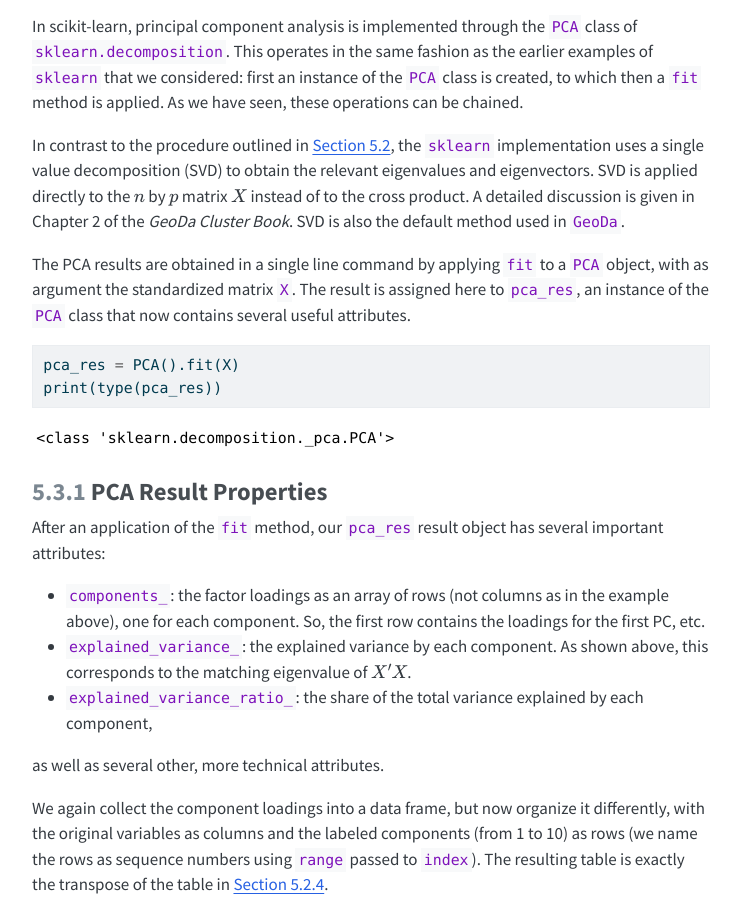
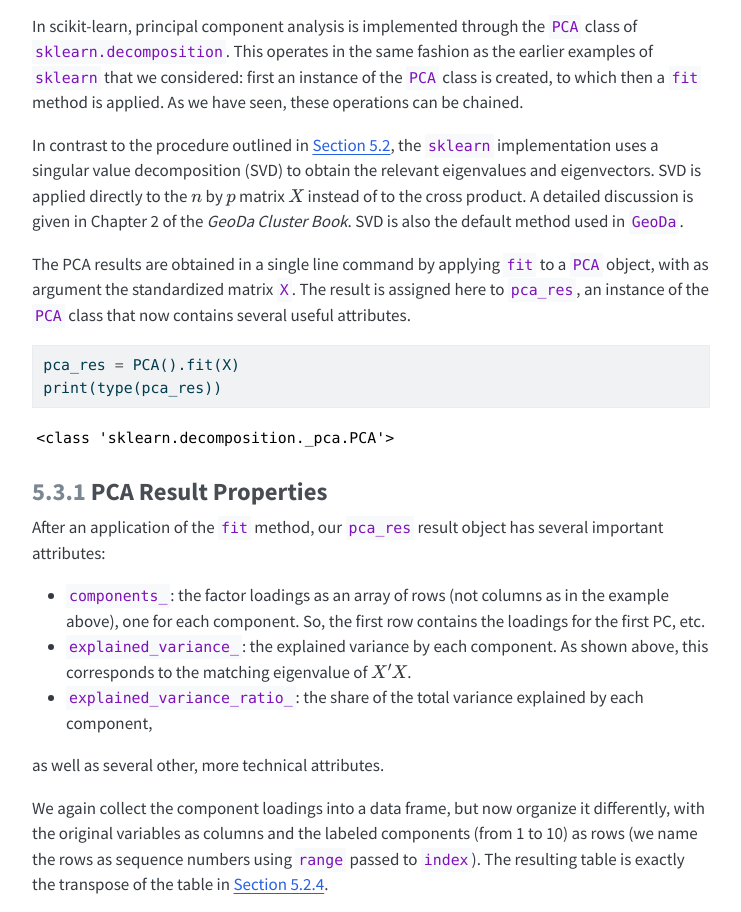
Before and after one commit to geodapress/spatial-cluster-companion, a plain HTML site: page docs/PCA.html in a window 1280 px wide. Shown: the part 8500-9412 px from the top of the page, without its empty margins (269-1010 px from the left). Drawn offline with nearby package versions, Linux system fonts and the light colour scheme; a script that the page names is missing.

Commit message:
single value decomposition to singular value

```diff
--- a/docs/PCA.html
+++ b/docs/PCA.html
@@ -967,7 +967,7 @@ Share of total variance in each component:
 <section id="principal-components-analysis-with-scikit-learn" class="level2" data-number="5.3">
 <h2 data-number="5.3" class="anchored" data-anchor-id="principal-components-analysis-with-scikit-learn"><span class="header-section-number">5.3</span> Principal Components Analysis With Scikit-Learn</h2>
 <p>In scikit-learn, principal component analysis is implemented through the <code>PCA</code> class of <code>sklearn.decomposition</code>. This operates in the same fashion as the earlier examples of <code>sklearn</code> that we considered: first an instance of the <code>PCA</code> class is created, to which then a <code>fit</code> method is applied. As we have seen, these operations can be chained.</p>
-<p>In contrast to the procedure outlined in <a href="#sec-steps" class="quarto-xref"><span>Section 5.2</span></a>, the <code>sklearn</code> implementation uses a single value decomposition (SVD) to obtain the relevant eigenvalues and eigenvectors. SVD is applied directly to the <span class="math inline">\(n\)</span> by <span class="math inline">\(p\)</span> matrix <span class="math inline">\(X\)</span> instead of to the cross product. A detailed discussion is given in Chapter 2 of the <em>GeoDa Cluster Book</em>. SVD is also the default method used in <code>GeoDa</code>.</p>
+<p>In contrast to the procedure outlined in <a href="#sec-steps" class="quarto-xref"><span>Section 5.2</span></a>, the <code>sklearn</code> implementation uses a singular value decomposition (SVD) to obtain the relevant eigenvalues and eigenvectors. SVD is applied directly to the <span class="math inline">\(n\)</span> by <span class="math inline">\(p\)</span> matrix <span class="math inline">\(X\)</span> instead of to the cross product. A detailed discussion is given in Chapter 2 of the <em>GeoDa Cluster Book</em>. SVD is also the default method used in <code>GeoDa</code>.</p>
 <p>The PCA results are obtained in a single line command by applying <code>fit</code> to a <code>PCA</code> object, with as argument the standardized matrix <code>X</code>. The result is assigned here to <code>pca_res</code>, an instance of the <code>PCA</code> class that now contains several useful attributes.</p>
 <div id="8a48b7af" class="cell" data-execution_count="11">
 <div class="sourceCode cell-code" id="cb17"><pre class="sourceCode python code-with-copy"><code class="sourceCode python"><span id="cb17-1"><a href="#cb17-1" aria-hidden="true" tabindex="-1"></a>pca_res <span class="op">=</span> PCA().fit(X)</span>
```
